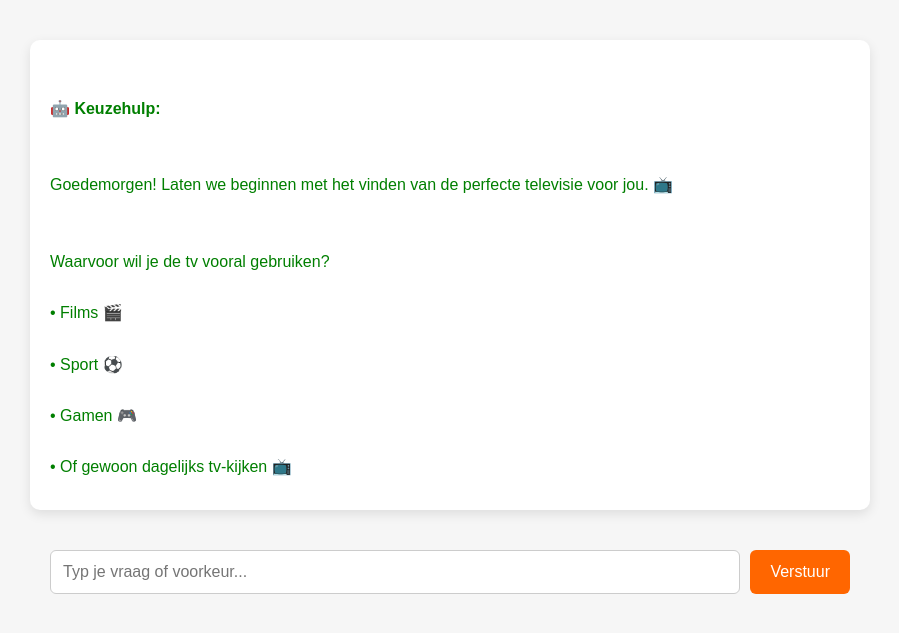
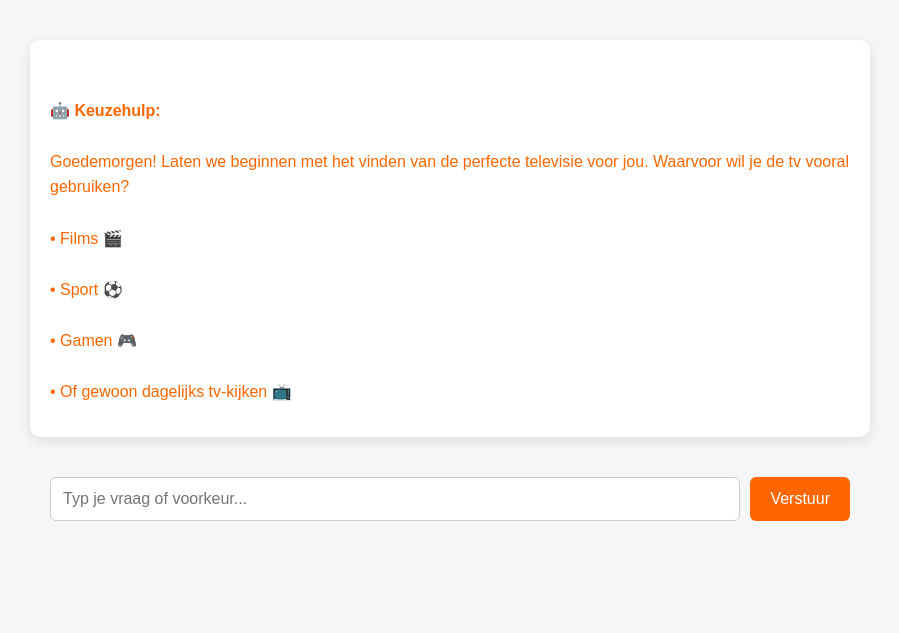
Before and after one commit to Edaniels02/ai-keuzehulp, a Flask app: page /keuzehulp in a window 1280 px wide. Shown: the part 82-715 px from the top of the page, without its empty margins (190-1089 px from the left). Run offline with Flask 3, Linux system fonts and the light colour scheme.

Commit message:
Update index.html

```diff
--- a/templates/index.html
+++ b/templates/index.html
@@ -40,7 +40,7 @@
         }
 
         .message {
-            margin: 10px 0;
+            margin: 12px 0;
             line-height: 1.6;
             white-space: pre-line;
         }
@@ -51,7 +51,11 @@
         }
 
         .assistant {
-            color: #007F00;
+            color: #ff6600;
+        }
+
+        .assistant strong {
+            font-weight: bold;
         }
 
         form {
@@ -94,9 +98,8 @@
 
     <div class="chat-container" id="chat-box">
         <div class="message assistant">
-            <strong>🤖 Keuzehulp:</strong><br><br>
-            Goedemorgen! Laten we beginnen met het vinden van de perfecte televisie voor jou. 📺<br><br>
-            Waarvoor wil je de tv vooral gebruiken?<br>
+            <strong>🤖 Keuzehulp:</strong><br>
+            Goedemorgen! Laten we beginnen met het vinden van de perfecte televisie voor jou. Waarvoor wil je de tv vooral gebruiken?<br>
             • Films 🎬<br>
             • Sport ⚽<br>
             • Gamen 🎮<br>
```
